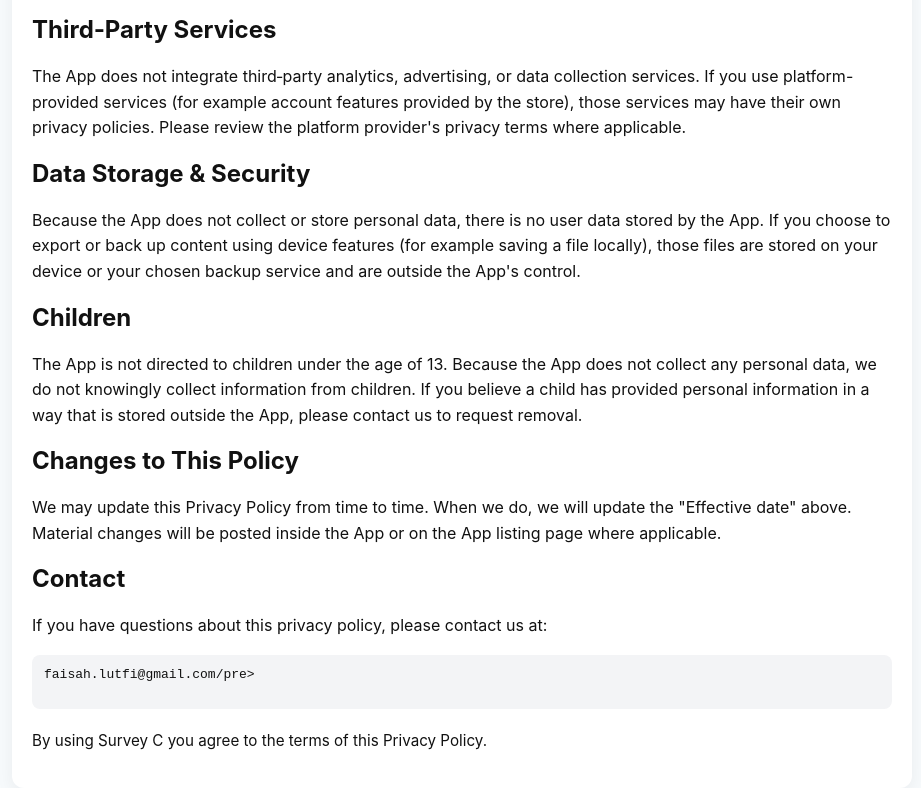
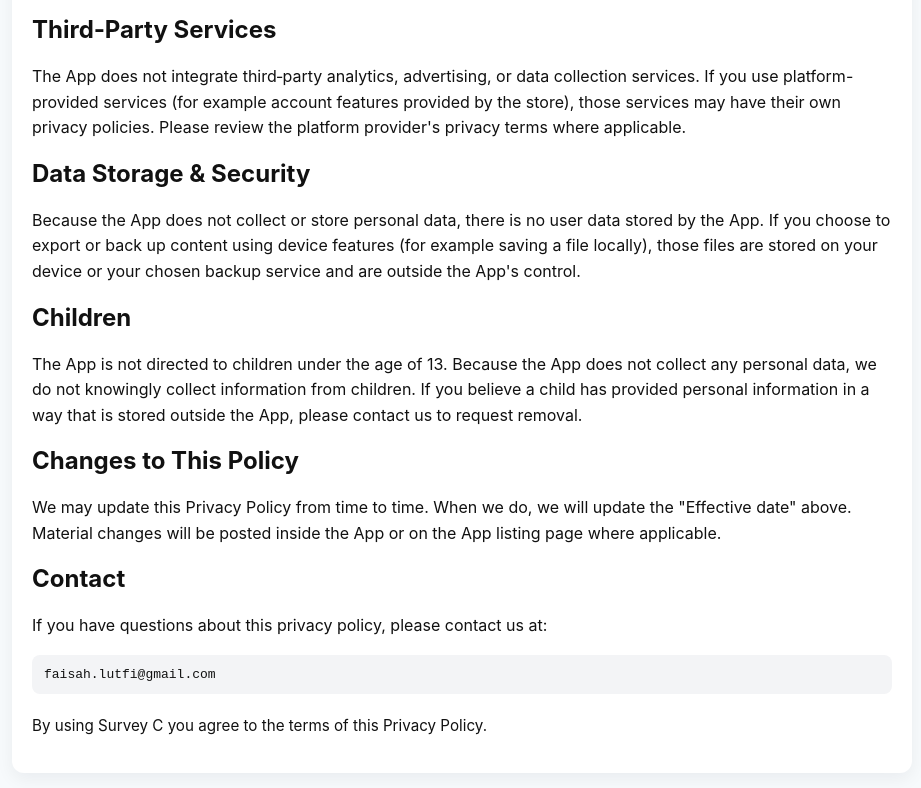
Before and after one commit to lutfifaisah/SurveyC, a plain HTML site: page index.html in a window 1280 px wide. Shown: the part 666-1454 px from the top of the page, without its empty margins (178-1099 px from the left). Drawn offline with Linux system fonts and the light colour scheme.

Commit message:
Update index.html

```diff
--- a/index.html
+++ b/index.html
@@ -70,7 +70,7 @@
       <section>
         <h2>Contact</h2>
         <p>If you have questions about this privacy policy, please contact us at:</p>
-        <pre>faisah.lutfi@gmail.com/pre>
+        <pre>faisah.lutfi@gmail.com</pre>
       </section>
 
       <footer>
```
